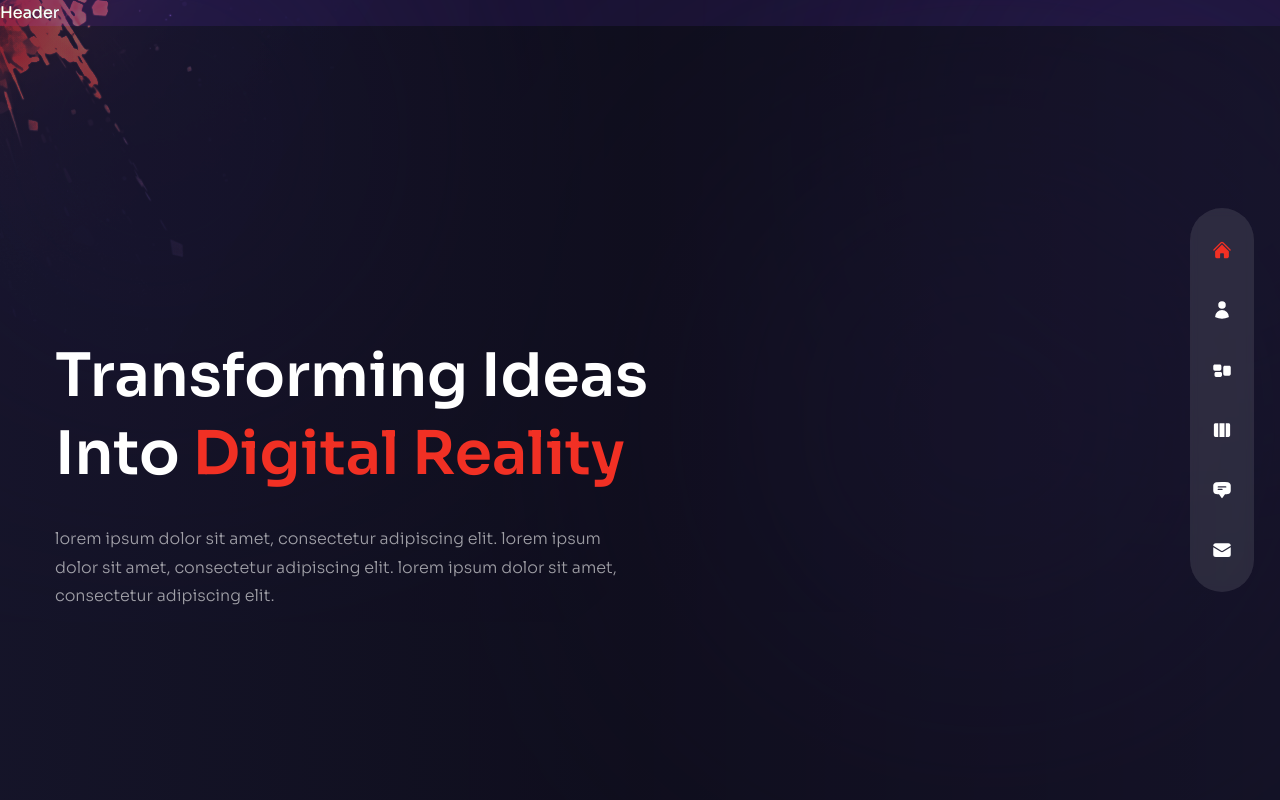
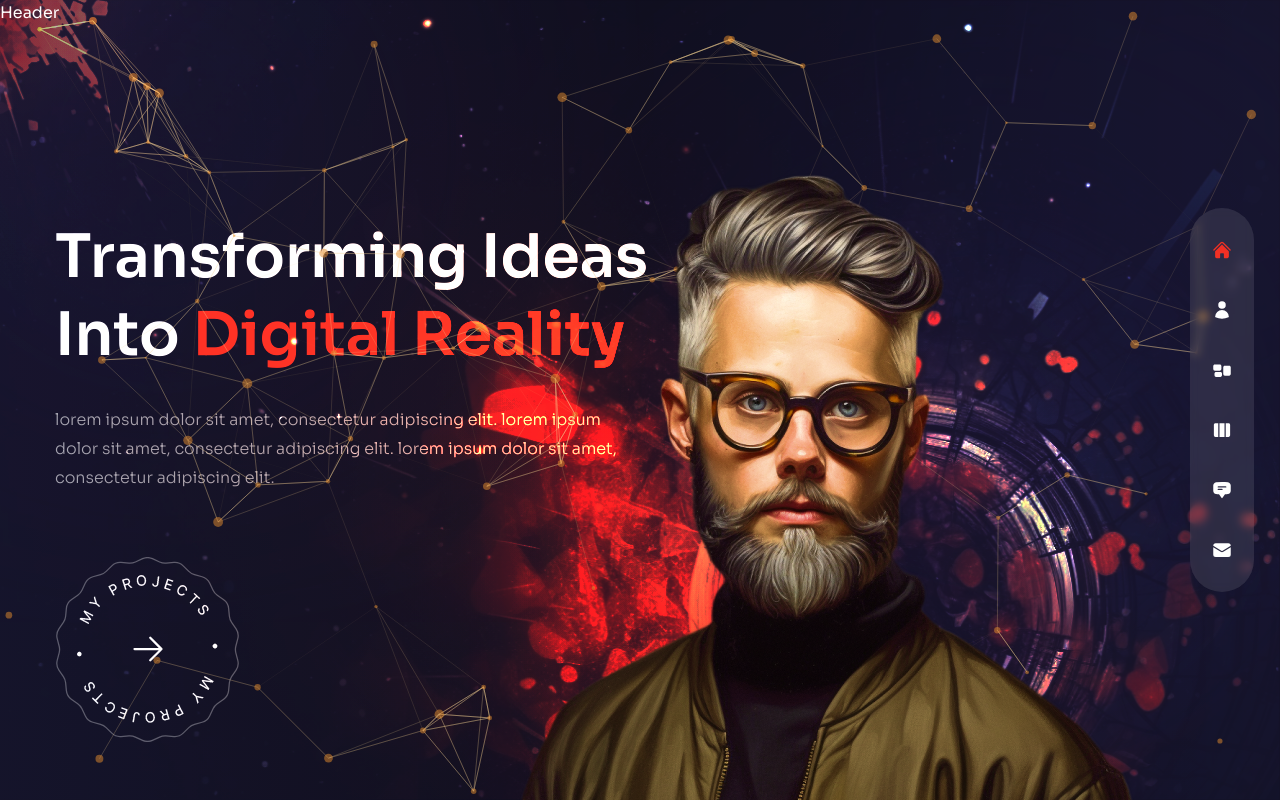
Before and after one commit to aayush105/portfolio, a Next.js app: page / in a window 1280 px wide. Built offline with nearby package versions, Linux system fonts and the light colour scheme.

Commit message:
feat: work on particles and buttons

```diff
--- a/components/Avatar.js
+++ b/components/Avatar.js
@@ -1,5 +1,18 @@
+// next image
+import Image from 'next/image';
+
 const Avatar = () => {
-  return <div>Avatar</div>;
+  return (
+    <div className='hidden xl:flex xl:max-w-none'>
+      <Image
+        src={'/avatar.png'}
+        width={737}
+        height={640}
+        alt=''
+        className='translate-z-0 w-full h-full'
+      />
+    </div>
+  );
 };
 
 export default Avatar;
--- a/components/Header.js
+++ b/components/Header.js
@@ -1,5 +1,5 @@
 const Header = () => {
-  return <header>Header</header>;
+  return <header className="absolute z-30 w-full">Header</header>;
 };
 
 export default Header;
--- a/components/ParticlesContainer.js
+++ b/components/ParticlesContainer.js
@@ -1,5 +1,95 @@
+import {Particles} from "react-tsparticles";
+import {loadFull} from 'tsparticles';
+import React, { useCallback } from "react";
+
 const ParticlesContainer = () => {
-  return <div>Particles Container</div>;
+  // init
+  const particlesInit = useCallback(async (engine) => {
+    await loadFull(engine);
+  }, []);
+
+  const particlesLoaded = useCallback(async () => {}, []);
+  return (
+    <Particles
+      className="w-full h-full absolute translate-z-0"
+      id="tsparticles"
+      init={particlesInit}
+      loaded={particlesLoaded}
+      options={{
+        fullScreen: {enable: false},
+        background: {
+          color: {
+            value: "",
+          },
+        },
+        fpsLimit: 120,
+        interactivity: {
+          events: {
+            onClick: {
+              enable: false,
+              mode: "push",
+            },
+            onHover: {
+              enable: true,
+              mode: "repulse",
+            },
+            resize: true,
+          },
+          modes: {
+            push: {
+              quantity: 90,
+            },
+            repulse: {
+              distance: 200,
+              duration: 0.4,
+            }
+          }
+        },
+        particles: {
+          color: {
+            value: "#e68e2e",
+          },
+          links: {
+            color: "#f5d393",
+            distance: 150,
+            enable: true,
+            opacity: 0.5,
+            width: 1,
+          },
+          collisions: {
+            enable: true,
+          },
+          move: {
+            direction: "none",
+            enable: true,
+            outMode: {
+              default: "bounce",
+            },
+            random: false,
+            speed: 1,
+            straight: false,
+          },
+          number: {
+            density: {
+              enable: true,
+              area: 800,
+            },
+            value: 80,
+          },
+          opacity: {
+            value: 0.5,
+          },
+          shape: {
+            type: "circle",
+          },
+          size: {
+            value: { min: 1, max: 5 },
+          },
+        },
+        detectRetina: true,
+      }}
+    />
+  )
 };
 
 export default ParticlesContainer;
--- a/components/ProjectsBtn.js
+++ b/components/ProjectsBtn.js
@@ -1,5 +1,28 @@
+// next image
+import Image from 'next/image';
+
+// next link
+import Link from 'next/link';
+
+// icons
+import { HiArrowRight } from 'react-icons/hi2';
+
 const ProjectsBtn = () => {
-  return <div>Project Btn</div>;
+  return <div className='mx-auto xl:max-0'>
+    <Link
+      href={'/work'}
+      className='relative w-[185px] h-[185px] flex justify-center
+      items-center bg-circleStar bg-cover bg-center bg-no-repeat group'>
+      <Image
+        src={'/rounded-text.png'}
+        width={200}
+        height={200}
+        alt=''
+        className='animate-spin-slow w-full max-w-[141px] max-h-[148px]'
+        />
+        <HiArrowRight className='absolute text-4xl group-hover:translate-x-2 transition-all duration-300'/>
+    </Link>
+  </div>;
 };
 
 export default ProjectsBtn;
--- a/package.json
+++ b/package.json
@@ -1,8 +1,11 @@
 {
+  "homepage": "https://aayush105.github.io/portfolio",
   "name": "esportfolio",
   "version": "0.1.0",
   "private": true,
   "scripts": {
+    "predeploy": "npm run build",
+    "deploy": "gh-pages -d build",
     "dev": "next dev",
     "build": "next build",
     "start": "next start",
@@ -11,6 +14,7 @@
   "dependencies": {
     "@next/font": "^13.4.4",
     "framer-motion": "^10.12.16",
+    "gh-pages": "^6.1.1",
     "next": "13.4.3",
     "react": "18.2.0",
     "react-countup": "^6.4.2",
--- a/pages/index.js
+++ b/pages/index.js
@@ -2,7 +2,7 @@
 import Image from 'next/image';
 
 // components
-// import ParticleContainer from '../components/ParticleContainer';
+import ParticlesContainer from '../components/ParticlesContainer';
 import ProjectsBtn from '../components/ProjectsBtn';
 import Avatar from '../components/Avatar';
 
@@ -20,18 +20,63 @@
       <div className='text-center flex flex-col justify-center xl:pt-40 xl:text-left
       h-full container mx-auto'>
         {/* title */}
-        <h1 className='h1'>
+        <motion.h1
+          variants={fadeIn('down', 0.2)}
+          initial="hidden"
+          animate="show"
+          exit="hidden"
+          className='h1'
+        >
           Transforming Ideas <br /> Into {' '}
           <span className='text-accent'>Digital Reality</span>
-        </h1>
+        </motion.h1>
         {/* subtitle */}
-        <p className='max-w-sm xl:max-w-xl mx-auto xl:mx-0 mb-10 xl:mb-16'>
+        <motion.p
+          variants={fadeIn('down', 0.3)}
+          initial="hidden"
+          animate="show"
+          exit="hidden"
+          className='max-w-sm xl:max-w-xl mx-auto xl:mx-0 mb-10 xl:mb-16'
+        >
           lorem ipsum dolor sit amet, consectetur adipiscing elit. lorem ipsum dolor sit amet, consectetur adipiscing elit. lorem ipsum dolor sit amet, consectetur adipiscing elit.
-        </p>
+        </motion.p>
+        {/* btn */}
+        <div className='flex justify-center xl:hidden relative'>
+          <ProjectsBtn />
+        </div>
+        <motion.div
+          variants={fadeIn('down', 0.4)}
+          initial="hidden"
+          animate="show"
+          exit="hidden"
+          className='hidden xl:block'
+        >
+          <ProjectsBtn />
+        </motion.div>
       </div>
     </div>
     {/* image */}
-    <div>image</div>
+    <div className='w-[1280px] h-full absolute right-0 bottom-0'>
+      {/* bg image */}
+      <div
+        className='bg-none xl:bg-explosion xl:bg-cover xl:bg-right
+        xl:bg-no-repeat w-full h-full absolute mix-blend-color-dodge translate-z-0'>
+      </div>
+      {/* particles */}
+      <ParticlesContainer />
+      {/* avatar img */}
+      <motion.div
+        variants={fadeIn('up', 0.5)}
+        initial="hidden"
+        animate="show"
+        exit="hidden"
+        transition={{duration: 1, ease: 'easeInOut'}}
+        className='w-full h-full max-w-[737px] max-h-[640px]
+        absolute -bottom-32 lg:bottom-0 lg:right-[8%]'
+      >
+        <Avatar />
+      </motion.div>
+    </div>
   </div>
   );
 };
```
Also changed, not shown: 1 other file (tests, documents, lock files or other folders).
